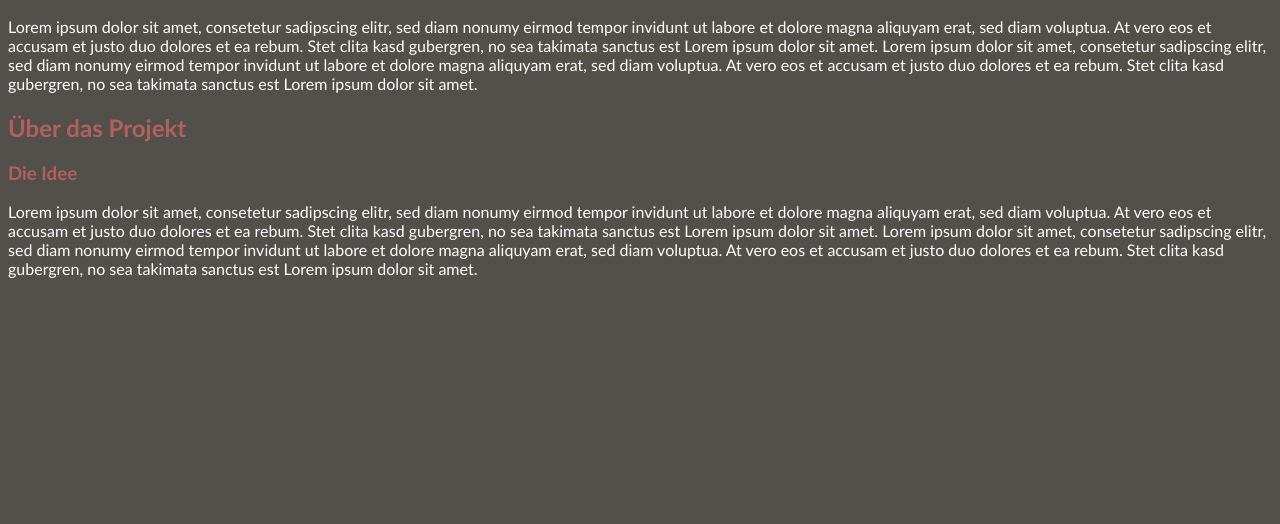
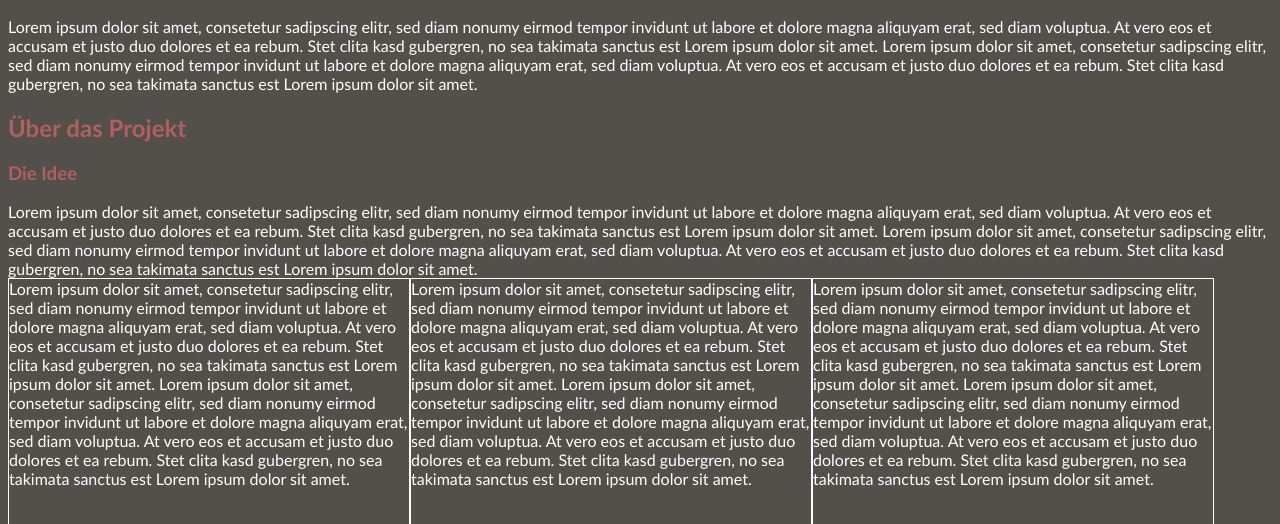
Before and after one commit to whatatoddler/COWLIFE, a plain HTML site: page about.html in a window 1280 px wide. Shown: the part 114-638 px from the top of the page. Drawn offline with Linux system fonts and the light colour scheme.

Commit message:
Erste Umsetzung mit 3 Spalten

```diff
--- a/about.html
+++ b/about.html
@@ -18,5 +18,12 @@
 				Lorem ipsum dolor sit amet, consetetur sadipscing elitr, sed diam nonumy eirmod tempor invidunt ut labore et dolore magna aliquyam erat, sed diam voluptua. At vero eos et accusam et justo duo dolores et ea rebum. Stet clita kasd gubergren, no sea takimata sanctus est Lorem ipsum dolor sit amet. Lorem ipsum dolor sit amet, consetetur sadipscing elitr, sed diam nonumy eirmod tempor invidunt ut labore et dolore magna aliquyam erat, sed diam voluptua. At vero eos et accusam et justo duo dolores et ea rebum. Stet clita kasd gubergren, no sea takimata sanctus est Lorem ipsum dolor sit amet.
 			</article>
 	</div>
+	<div class="float" id="row1">
+		Lorem ipsum dolor sit amet, consetetur sadipscing elitr, sed diam nonumy eirmod tempor invidunt ut labore et dolore magna aliquyam erat, sed diam voluptua. At vero eos et accusam et justo duo dolores et ea rebum. Stet clita kasd gubergren, no sea takimata sanctus est Lorem ipsum dolor sit amet. Lorem ipsum dolor sit amet, consetetur sadipscing elitr, sed diam nonumy eirmod tempor invidunt ut labore et dolore magna aliquyam erat, sed diam voluptua. At vero eos et accusam et justo duo dolores et ea rebum. Stet clita kasd gubergren, no sea takimata sanctus est Lorem ipsum dolor sit amet.
+	</div><div class="float" id="row2">
+		Lorem ipsum dolor sit amet, consetetur sadipscing elitr, sed diam nonumy eirmod tempor invidunt ut labore et dolore magna aliquyam erat, sed diam voluptua. At vero eos et accusam et justo duo dolores et ea rebum. Stet clita kasd gubergren, no sea takimata sanctus est Lorem ipsum dolor sit amet. Lorem ipsum dolor sit amet, consetetur sadipscing elitr, sed diam nonumy eirmod tempor invidunt ut labore et dolore magna aliquyam erat, sed diam voluptua. At vero eos et accusam et justo duo dolores et ea rebum. Stet clita kasd gubergren, no sea takimata sanctus est Lorem ipsum dolor sit amet.
+	</div><div class="float" id="row3">
+		Lorem ipsum dolor sit amet, consetetur sadipscing elitr, sed diam nonumy eirmod tempor invidunt ut labore et dolore magna aliquyam erat, sed diam voluptua. At vero eos et accusam et justo duo dolores et ea rebum. Stet clita kasd gubergren, no sea takimata sanctus est Lorem ipsum dolor sit amet. Lorem ipsum dolor sit amet, consetetur sadipscing elitr, sed diam nonumy eirmod tempor invidunt ut labore et dolore magna aliquyam erat, sed diam voluptua. At vero eos et accusam et justo duo dolores et ea rebum. Stet clita kasd gubergren, no sea takimata sanctus est Lorem ipsum dolor sit amet.
+	</div>
 </body>
 </html>
--- a/css/about.css
+++ b/css/about.css
@@ -7,3 +7,27 @@ body {
 h1, h2, h3 {
 	color: rgba(200,100,100,0.8);
 }
+
+#row1 {
+	float: left;
+	width: 400px;
+	height: 300px;
+}
+
+#row2 {
+	float: left;
+	width: 400px;
+	height: 300px;
+	position: ;
+}
+
+#row3 {
+	float: left;
+	width: 400px;
+	height: 300px;
+}
+
+.float {
+	border-style: solid;
+	border-width: 1px;
+}
--- a/css/front.css
+++ b/css/front.css
@@ -45,3 +45,8 @@ a:link {
 a:visited {
 	color: rgba(200,100,100,0.8);
 }
+
+#row1 {
+	width: 400px;
+	height: 800px;
+}
```
Also changed, not shown: index.html (+0 -2 lines).
